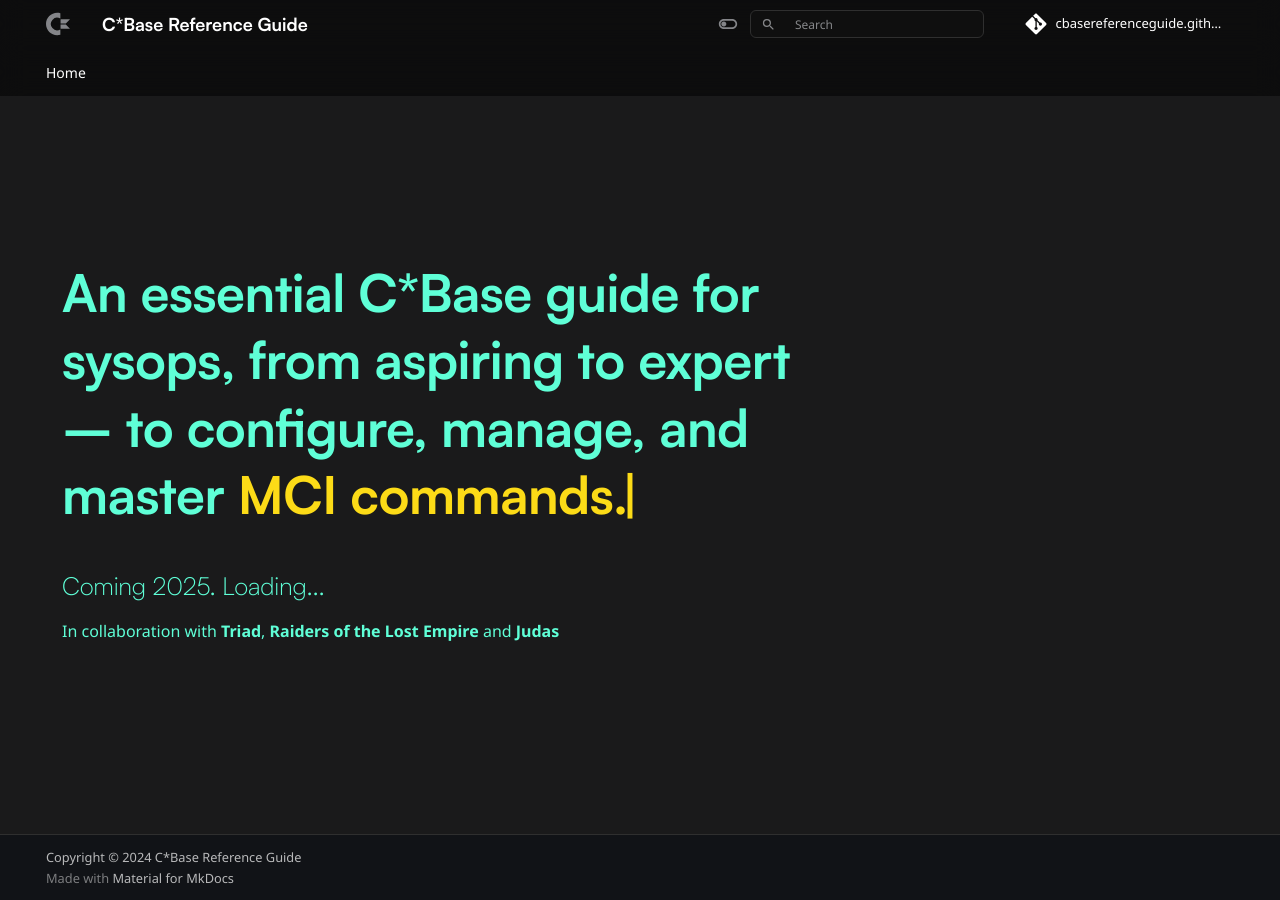
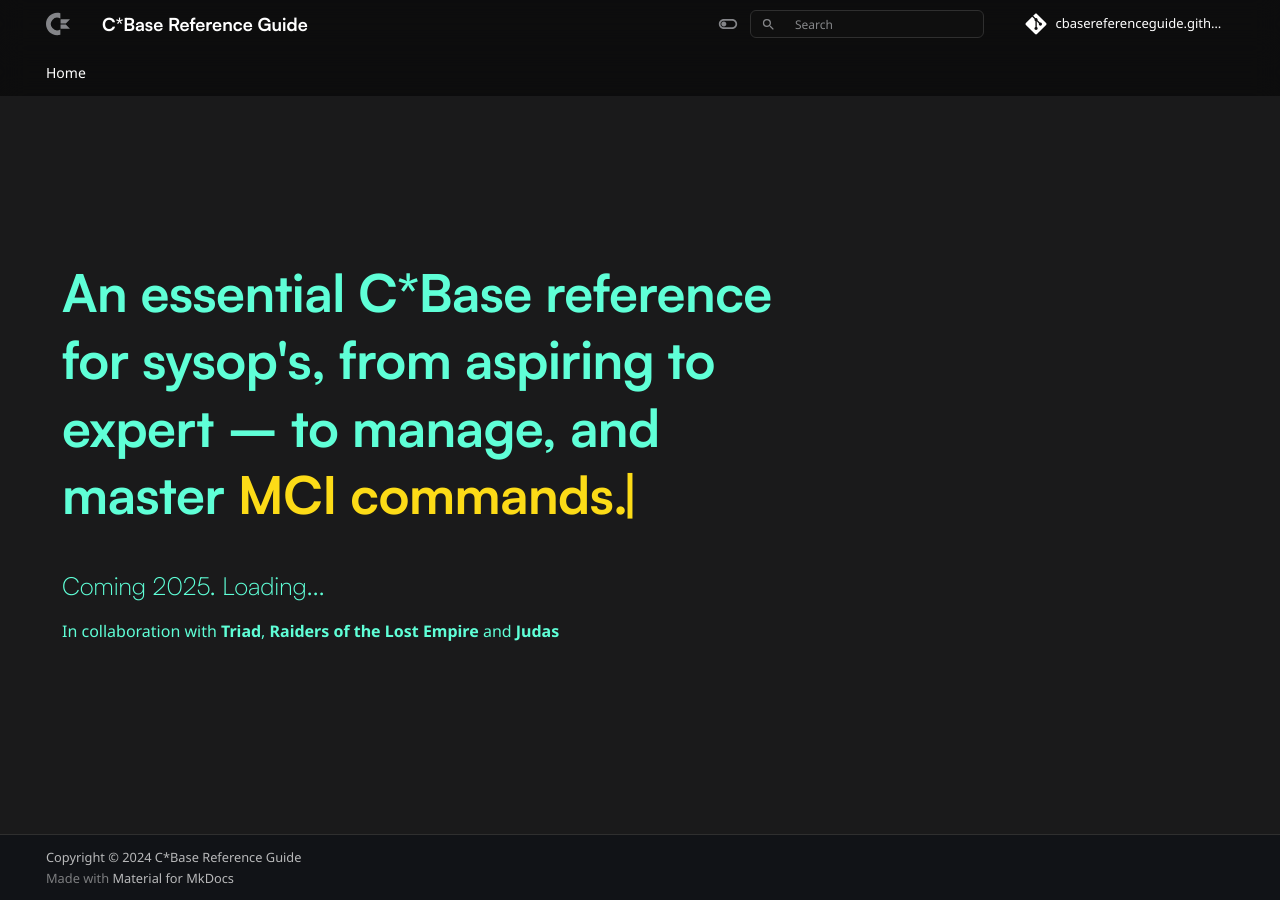
Before and after one commit to cbasereferenceguide/cbasereferenceguide.github.io, an MkDocs documentation site: the page built from docs/index.md, in a window 1280 px wide. Built offline with MkDocs 1.6.1 and Material for MkDocs 9.7.7, drawn with Linux system fonts in a browser that asks for light colours; nearby versions of some CDN libraries; comment, search, counter and statistics services are not loaded.

Commit message:
Updated text

```diff
--- a/docs/index.md
+++ b/docs/index.md
@@ -11,7 +11,7 @@
     <div class="md-grid md-typeset">
       <div class="mdx-hero">
         <div class="mdx-hero__content">
-            <h1>An essential C*Base guide for sysops, from aspiring to expert – to configure, manage, and master <div id="typewriter"></div></h1>
+            <h1>An essential C*Base reference for sysop's, from aspiring to expert – to manage, and master <div id="typewriter"></div></h1>
             <h2>Coming 2025. Loading...</h2>
             <p>In collaboration with <b>Triad</b>, <b>Raiders of the Lost Empire</b> and <b>Judas</b></p>
 
```
